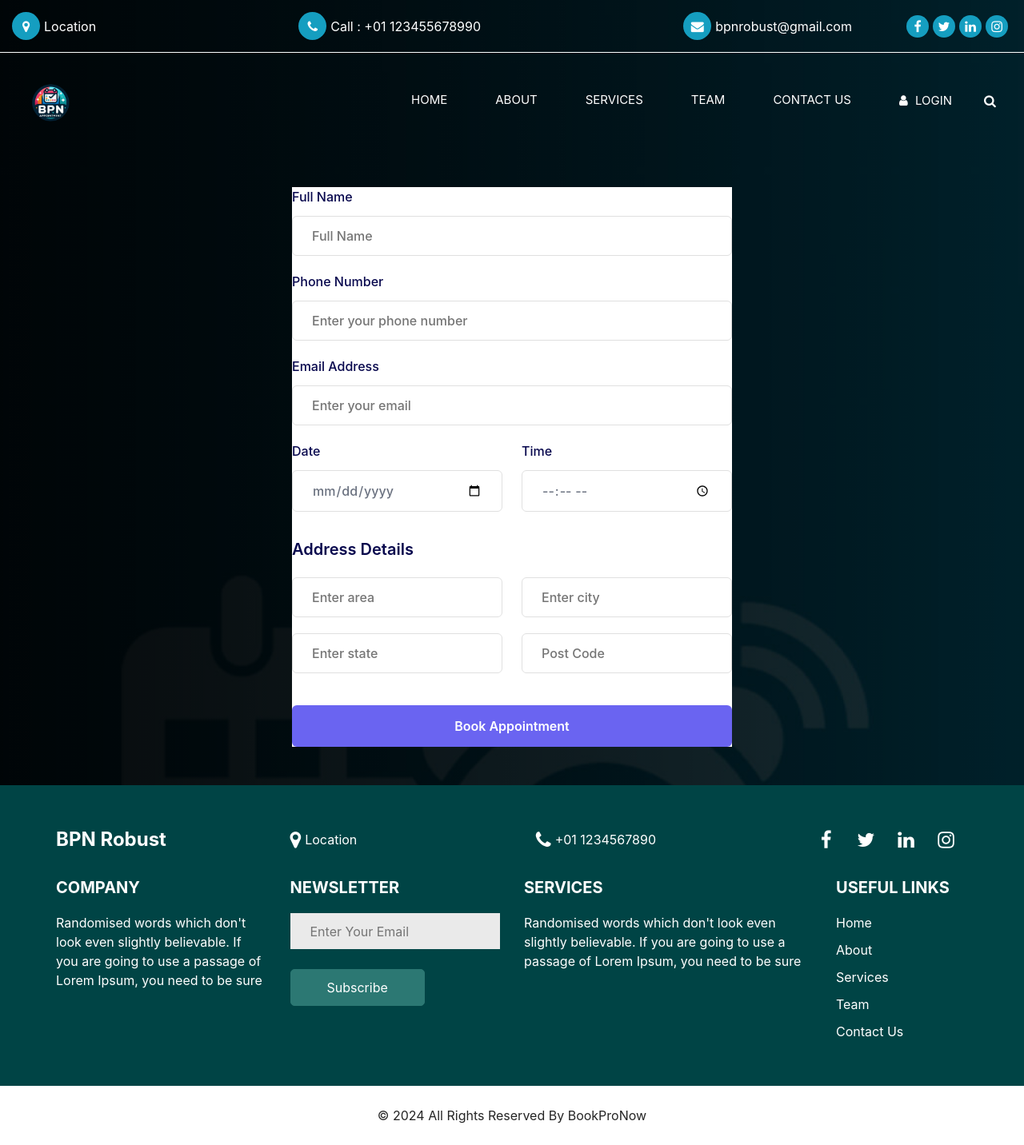
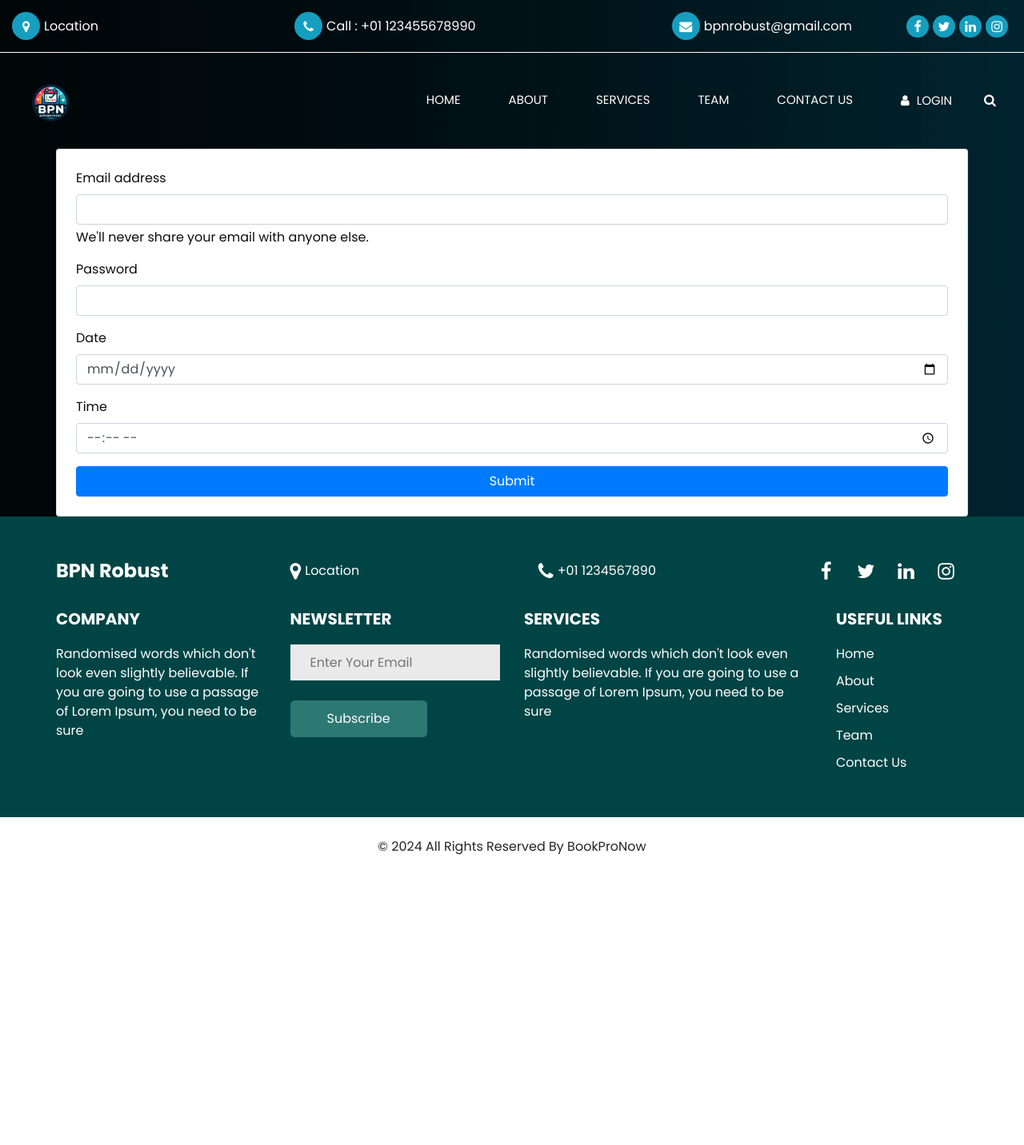
Before and after one commit to airassassin2/BPN_Robust, a Django app: page /appointment/ in a window 1280 px wide. Shown: the whole page at 80% size. After the commit the page ends 1069 px from the top, so only its background shows below. Run offline with Django 5.2, Linux system fonts and the light colour scheme; some libraries are stand-ins or nearby versions.

```diff
--- a/home/templates/appointment.html
+++ b/home/templates/appointment.html
@@ -1,222 +1,26 @@
 {% extends "base.html" %}
-{% comment %} {% load static %} {% endcomment %}
-
 {% block body %}
-
-<div class="formbold-main-wrapper">
-    <!-- Author: FormBold Team -->
-    <!-- Learn More: https://formbold.com -->
-    <div class="formbold-form-wrapper">
-      <form action="" method="POST">
-        <div class="formbold-mb-5">
-          <label for="name" class="formbold-form-label"> Full Name </label>
-          <input
-            type="text"
-            name="name"
-            id="name"
-            placeholder="Full Name"
-            class="formbold-form-input"
-          />
+<div class="container">
+    <form class="card p-4 mx-auto">
+        <div class="mb-3">
+          <label for="exampleInputEmail1" class="form-label">Email address</label>
+          <input type="email" class="form-control" id="exampleInputEmail1" aria-describedby="emailHelp">
+          <div id="emailHelp" class="form-text">We'll never share your email with anyone else.</div>
         </div>
-        <div class="formbold-mb-5">
-          <label for="phone" class="formbold-form-label"> Phone Number </label>
-          <input
-            type="text"
-            name="phone"
-            id="phone"
-            placeholder="Enter your phone number"
-            class="formbold-form-input"
-          />
+        <div class="mb-3">
+          <label for="exampleInputPassword1" class="form-label">Password</label>
+          <input type="password" class="form-control" id="exampleInputPassword1">
         </div>
-        <div class="formbold-mb-5">
-          <label for="email" class="formbold-form-label"> Email Address </label>
-          <input
-            type="email"
-            name="email"
-            id="email"
-            placeholder="Enter your email"
-            class="formbold-form-input"
-          />
+        <div class="mb-3">
+          <label for="exampleInputPassword1" class="form-label">Date</label>
+          <input type="date" class="form-control" id="exampleInputPassword1">
         </div>
-        <div class="flex flex-wrap formbold--mx-3">
-          <div class="w-full sm:w-half formbold-px-3">
-            <div class="formbold-mb-5 w-full">
-              <label for="date" class="formbold-form-label"> Date </label>
-              <input
-                type="date"
-                name="date"
-                id="date"
-                class="formbold-form-input"
-              />
-            </div>
-          </div>
-          <div class="w-full sm:w-half formbold-px-3">
-            <div class="formbold-mb-5">
-              <label for="time" class="formbold-form-label"> Time </label>
-              <input
-                type="time"
-                name="time"
-                id="time"
-                class="formbold-form-input"
-              />
-            </div>
-          </div>
+        <div class="mb-3">
+          <label for="exampleInputPassword1" class="form-label">Time</label>
+          <input type="time" class="form-control" id="exampleInputPassword1">
         </div>
 
-        <div class="formbold-mb-5 formbold-pt-3">
-          <label class="formbold-form-label formbold-form-label-2">
-            Address Details
-          </label>
-          <div class="flex flex-wrap formbold--mx-3">
-            <div class="w-full sm:w-half formbold-px-3">
-              <div class="formbold-mb-5">
-                <input
-                  type="text"
-                  name="area"
-                  id="area"
-                  placeholder="Enter area"
-                  class="formbold-form-input"
-                />
-              </div>
-            </div>
-            <div class="w-full sm:w-half formbold-px-3">
-              <div class="formbold-mb-5">
-                <input
-                  type="text"
-                  name="city"
-                  id="city"
-                  placeholder="Enter city"
-                  class="formbold-form-input"
-                />
-              </div>
-            </div>
-            <div class="w-full sm:w-half formbold-px-3">
-              <div class="formbold-mb-5">
-                <input
-                  type="text"
-                  name="state"
-                  id="state"
-                  placeholder="Enter state"
-                  class="formbold-form-input"
-                />
-              </div>
-            </div>
-            <div class="w-full sm:w-half formbold-px-3">
-              <div class="formbold-mb-5">
-                <input
-                  type="text"
-                  name="post-code"
-                  id="post-code"
-                  placeholder="Post Code"
-                  class="formbold-form-input"
-                />
-              </div>
-            </div>
-          </div>
-        </div>
-
-        <div>
-          <button class="formbold-btn">Book Appointment</button>
-        </div>
+        <button type="submit" class="btn btn-primary">Submit</button>
       </form>
-    </div>
-  </div>
-  <style>
-    * {
-      margin: 0;
-      padding: 0;
-      box-sizing: border-box;
-    }
-    body {
-      font-family: "Inter", Arial, Helvetica, sans-serif;
-    }
-    .formbold-mb-5 {
-      margin-bottom: 20px;
-    }
-    .formbold-pt-3 {
-      padding-top: 12px;
-    }
-    .formbold-main-wrapper {
-      display: flex;
-      align-items: center;
-      justify-content: center;
-      padding: 48px;
-    }
-
-    .formbold-form-wrapper {
-      margin: 0 auto;
-      max-width: 550px;
-      width: 100%;
-      background: white;
-    }
-    .formbold-form-label {
-      display: block;
-      font-weight: 500;
-      font-size: 16px;
-      color: #07074d;
-      margin-bottom: 12px;
-    }
-    .formbold-form-label-2 {
-      font-weight: 600;
-      font-size: 20px;
-      margin-bottom: 20px;
-    }
-
-    .formbold-form-input {
-      width: 100%;
-      padding: 12px 24px;
-      border-radius: 6px;
-      border: 1px solid #e0e0e0;
-      background: white;
-      font-weight: 500;
-      font-size: 16px;
-      color: #6b7280;
-      outline: none;
-      resize: none;
-    }
-    .formbold-form-input:focus {
-      border-color: #6a64f1;
-      box-shadow: 0px 3px 8px rgba(0, 0, 0, 0.05);
-    }
-
-    .formbold-btn {
-      text-align: center;
-      font-size: 16px;
-      border-radius: 6px;
-      padding: 14px 32px;
-      border: none;
-      font-weight: 600;
-      background-color: #6a64f1;
-      color: white;
-      width: 100%;
-      cursor: pointer;
-    }
-    .formbold-btn:hover {
-      box-shadow: 0px 3px 8px rgba(0, 0, 0, 0.05);
-    }
-
-    .formbold--mx-3 {
-      margin-left: -12px;
-      margin-right: -12px;
-    }
-    .formbold-px-3 {
-      padding-left: 12px;
-      padding-right: 12px;
-    }
-    .flex {
-      display: flex;
-    }
-    .flex-wrap {
-      flex-wrap: wrap;
-    }
-    .w-full {
-      width: 100%;
-    }
-    @media (min-width: 540px) {
-      .sm\:w-half {
-        width: 50%;
-      }
-    }
-  </style>
-
+</div>
 {% endblock body %}
--- a/home/urls.py
+++ b/home/urls.py
@@ -14,4 +14,5 @@ urlpatterns = [
     path('appointment/', views.appointment,name="appointment"),
 
     path('dashboard/', views.dashboard,name="dashboard"),
+    path('adminpanel/', views.adminpanel,name="adminpanel"),
 ]
--- a/home/views.py
+++ b/home/views.py
@@ -3,8 +3,11 @@ from django.shortcuts import render,redirect
 from django.contrib.auth import authenticate, login,logout
 from django.contrib import messages
 from django.views.decorators.cache import never_cache
+from django.contrib.auth.models import *
 
 from django.http import HttpResponse
+
+from home.models import *
 
 def base(request):
   return render(request,'base.html')
@@ -81,3 +84,6 @@ def appointment(request):
 
 def dashboard(request):
   return render(request,'dashboard.html')
+def adminpanel(request):
+  doctors = Appointment.objects.all()
+  return render(request, 'adminpanel.html', {'doctors': doctors})
```
Also changed, not shown: home/templates/adminpanel.html (added, +32 -0 lines), db.sqlite3.
